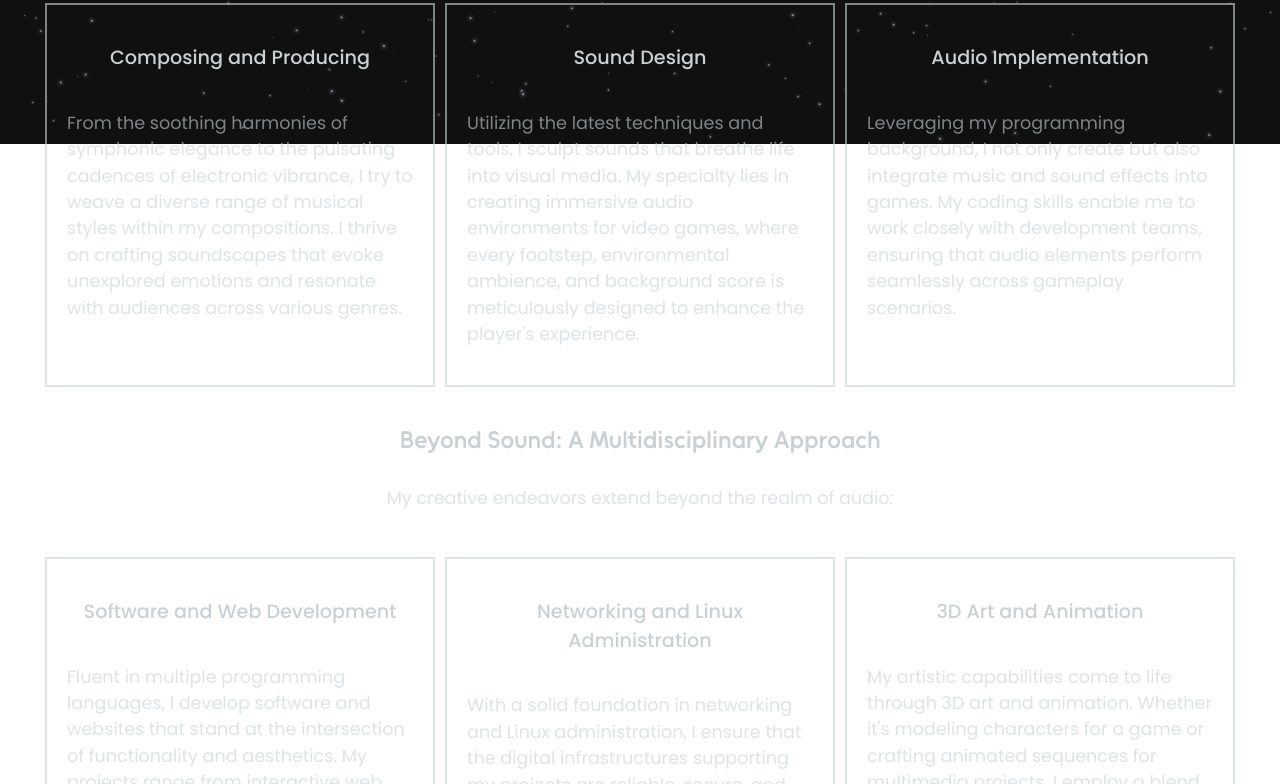
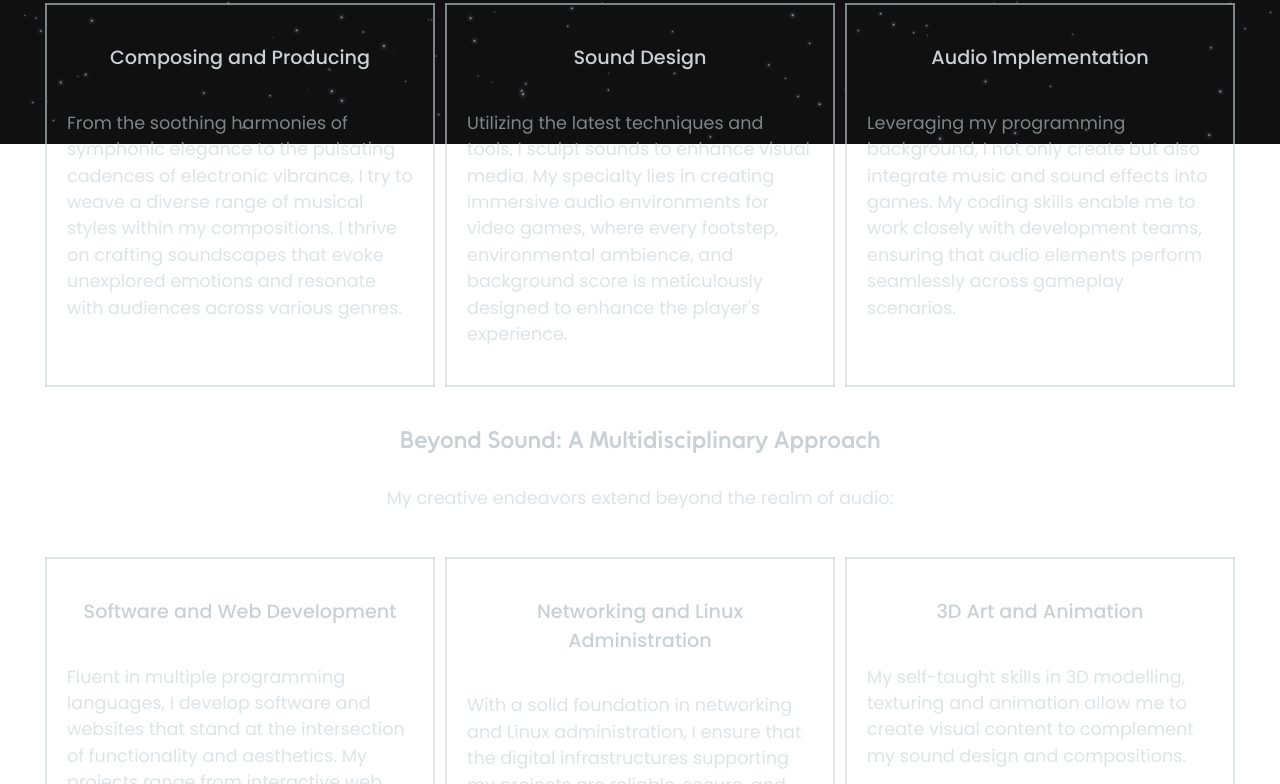
Before and after one commit to adam-alperk/WEBSITE, a React (Vite) app in the folder adigoj/: page /about in a window 1280 px wide. Shown: the part 656-1440 px from the top of the page. Built offline with nearby package versions, Linux system fonts and the light colour scheme.

Commit message:
Edited some paras in about page. Need more editing

```diff
--- a/adigoj/src/pages/About.tsx
+++ b/adigoj/src/pages/About.tsx
@@ -58,11 +58,11 @@ const About = () => {
             <div className="about-card">
               <h3>Sound Design</h3>
               <p>
-                Utilizing the latest techniques and tools, I sculpt sounds that
-                breathe life into visual media. My specialty lies in creating
-                immersive audio environments for video games, where every
-                footstep, environmental ambience, and background score is
-                meticulously designed to enhance the player's experience.
+                Utilizing the latest techniques and tools, I sculpt sounds to
+                enhance visual media. My specialty lies in creating immersive
+                audio environments for video games, where every footstep,
+                environmental ambience, and background score is meticulously
+                designed to enhance the player's experience.
               </p>
             </div>
             <div className="about-card">
@@ -103,11 +103,9 @@ const About = () => {
             <div className="about-card">
               <h3>3D Art and Animation</h3>
               <p>
-                My artistic capabilities come to life through 3D art and
-                animation. Whether it's modeling characters for a game or
-                crafting animated sequences for multimedia projects, I employ a
-                blend of artistic vision and technical proficiency to create
-                visually stunning works.
+                My self-taught skills in 3D modelling, texturing and animation
+                allow me to create visual content to complement my sound design
+                and compositions.
               </p>
             </div>
           </div>
```
